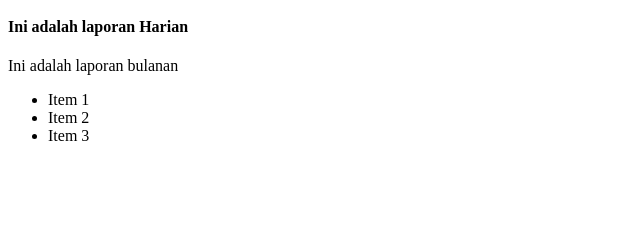
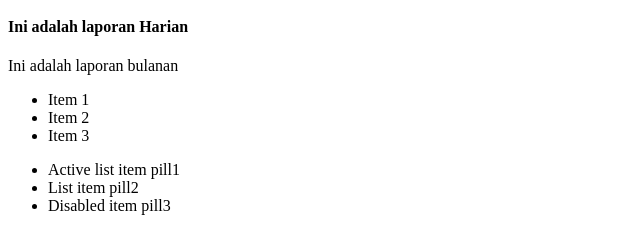
Before and after one commit to Bayyeee/git-dasar, a plain HTML site: page git2/laporan.html in a window 1280 px wide. Shown: the part 101-350 px from the top of the page, without its empty margins (0-640 px from the left). Drawn offline with Linux system fonts and the light colour scheme.

Commit message:
Menambahkan fitur di laporan.html dengan menambahkan card list terbaru' exit ''

```diff
--- a/git2/laporan.html
+++ b/git2/laporan.html
@@ -20,5 +20,19 @@
             <li class="list-group-item">Item 3</li>
         </ul>
     </div>
+    <ul class="list-group">
+        <li class="list-group-item d-flex justify-content-between align-items-center active">
+            Active list item
+            <span class="badge bg-secondary badge-pill">pill1</span>
+        </li>
+        <li class="list-group-item d-flex justify-content-between align-items-center">
+            List item
+            <span class="badge bg-secondary badge-pill">pill2</span>
+        </li>
+        <li class="list-group-item d-flex justify-content-between align-items-center disabled">
+            Disabled item
+            <span class="badge bg-secondary badge-pill">pill3</span>
+        </li>
+    </ul>
 </body>
 </html>
```
